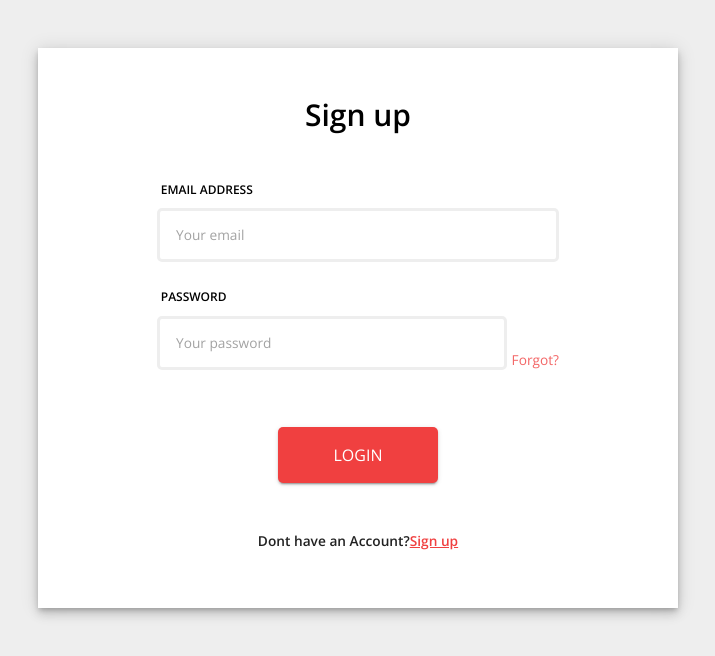
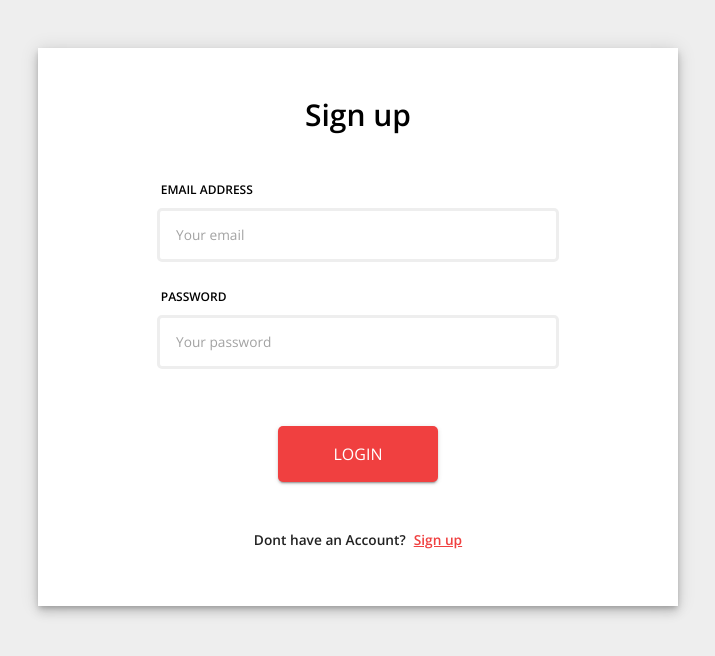
Before and after one commit to hatchways/team-brioche, a React (Create React App) app in the folder client/: page /login in a window 1280 px wide. Shown: the top 656 px of the page, without its empty margins (282-997 px from the left). Built offline with nearby package versions, Linux system fonts and the light colour scheme; no server answers.

Commit message:
added margin, removed unused component

```diff
--- a/client/src/components/AccountWrapper/useStyles.ts
+++ b/client/src/components/AccountWrapper/useStyles.ts
@@ -44,6 +44,7 @@ const useStyles = makeStyles((theme) => ({
     margin: '2rem',
     '& a': {
       color: theme.palette.primary.main,
+      marginLeft: theme.spacing(1),
     },
   },
 }));
--- a/client/src/pages/Accounts/AuthForm/LoginForm/LoginForm.tsx
+++ b/client/src/pages/Accounts/AuthForm/LoginForm/LoginForm.tsx
@@ -80,7 +80,6 @@ export default function Login({ handleSubmit }: Props): JSX.Element {
             InputProps={{
               classes: { input: classes.inputs },
               disableUnderline: true,
-              endAdornment: <Typography className={classes.forgot}>Forgot?</Typography>,
             }}
             type="password"
             autoComplete="current-password"
```
